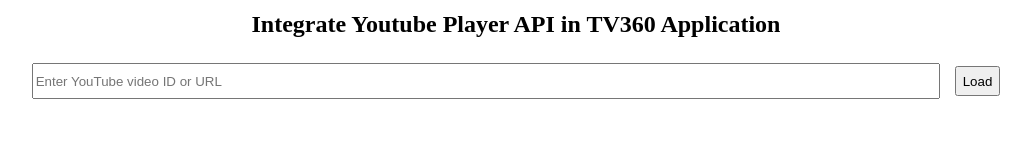
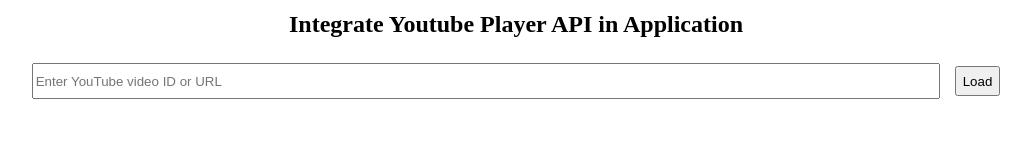
Before and after one commit to whatever1211/youtube-player-api, a plain HTML site: page index.html in a window 1280 px wide. Shown: the whole page, without its empty margins (124-1155 px from the left). Drawn offline with Linux system fonts and the light colour scheme.

Commit message:
Update index.html

```diff
--- a/index.html
+++ b/index.html
@@ -6,7 +6,7 @@
     <script src="script.js"></script>
 </head>
 <body>
-    <div class="title">Integrate Youtube Player API in TV360 Application</div>
+    <div class="title">Integrate Youtube Player API in Application</div>
     <div class="load-bar">
         <input type="text" id="videoInput" placeholder="Enter YouTube video ID or URL">
         <button class="load-btn" id="loadBtn">Load</button>
```
